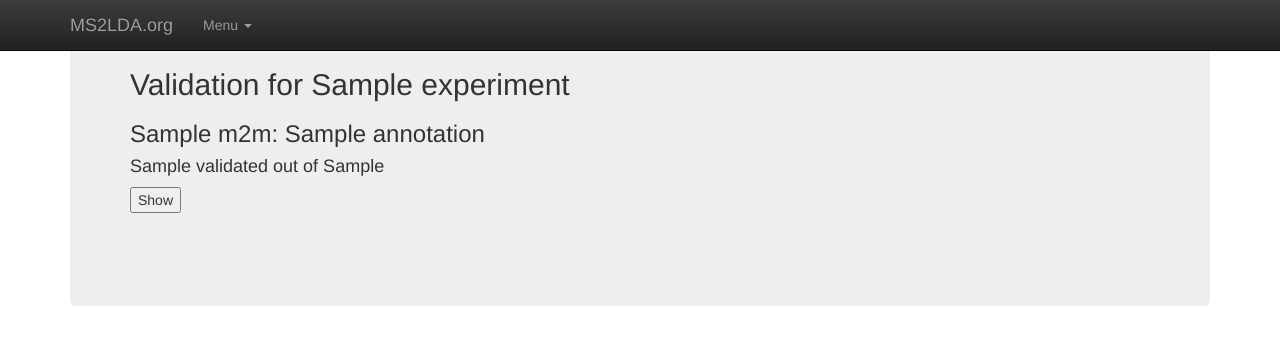
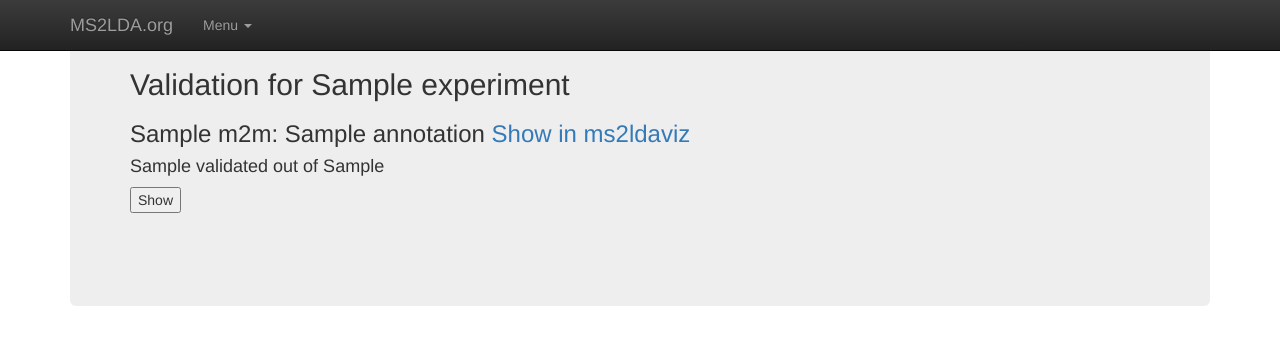
Before and after one commit to glasgowcompbio/ms2ldaviz, a Django app: template ms2ldaviz/templates/basicviz/validation.html in a window 1280 px wide. Shown: the top 351 px of the page. Run offline with Django 3.2, Linux system fonts and the light colour scheme; tables that the repository leaves empty hold one stand-in row (values such as "Sample post"); the template is opened without the code that fills it: values that come from a table or form of the project are taken from there, most other values are stand-ins (such as "Sample title", 1, 10 or a date in 2020); some libraries are stand-ins or nearby versions.

Commit message:
tiny change to validation page

```diff
--- a/ms2ldaviz/templates/basicviz/validation.html
+++ b/ms2ldaviz/templates/basicviz/validation.html
@@ -8,7 +8,7 @@
 <h2>Validation for {{experiment.name}}</h2>
 
 {% for m2m,count in annotated_mass2motifs %}
-	<h3>{{m2m.name}}: {{m2m.annotation}}</h3>
+	<h3>{{m2m.name}}: {{m2m.annotation}} <a href="/basicviz/view_parents/{{m2m.id}}" target=new>Show in ms2ldaviz</a></h3>
 	<h4>{{count.1}} validated out of {{count.0}}</h4>
 	<button data-toggle="collapse" data-target="#{{m2m.id}}">Show</button>
 
```
